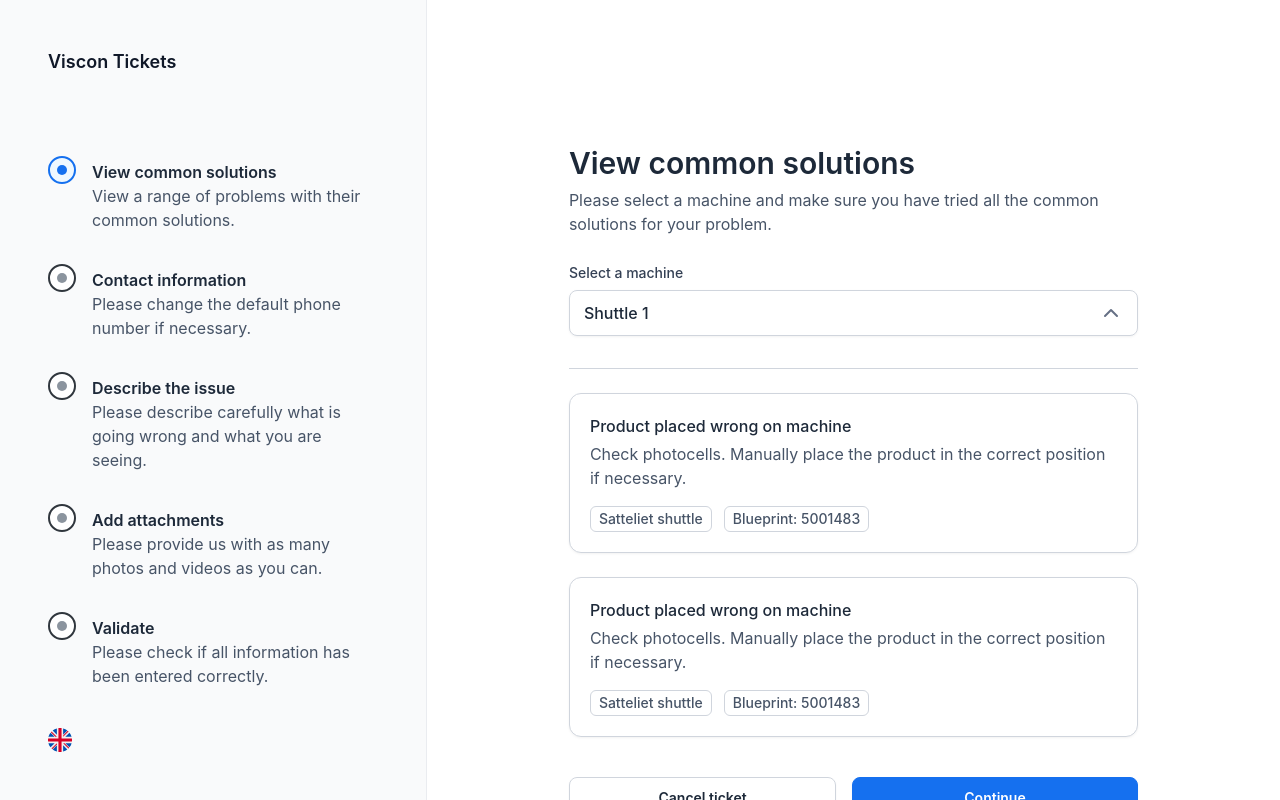
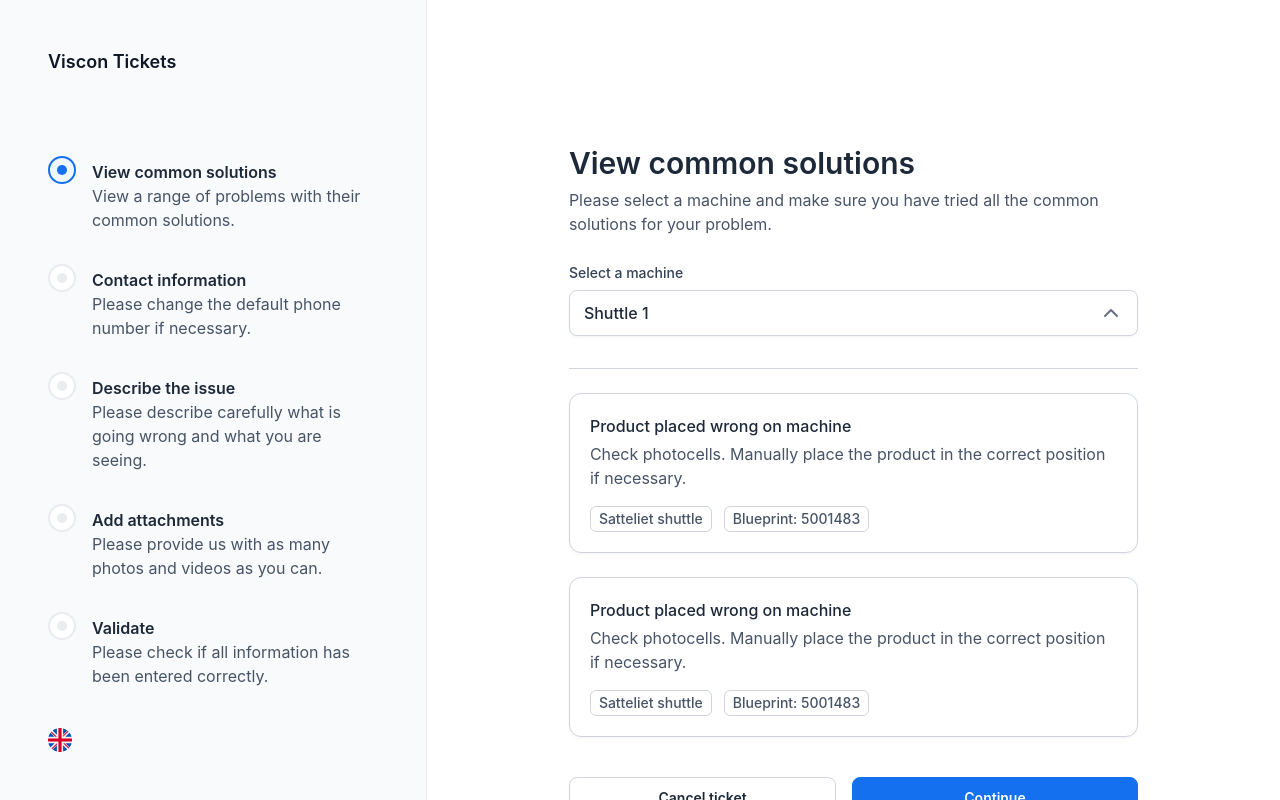
Before and after one commit to lucasprins/viscon-tickets, a React (Create React App) app: page /knowledgebase/create-ticket in a window 1280 px wide. Built offline with nearby package versions, Linux system fonts and the light colour scheme.

Commit message:
Update: create-ticket form

```diff
--- a/src/components/Input/InputField.tsx
+++ b/src/components/Input/InputField.tsx
@@ -31,9 +31,9 @@ export function InputField({
   let borderStyling = "";
 
   if(error) {
-    borderStyling = "border-error-500 focus:outline outline-2 outline-primary-300 dark:outline-error-600";
+    borderStyling = "border-error-500 focus:outline outline-2 outline-error-600";
   } else {
-    borderStyling = "border-gray-300 dark:border-dark-500 focus:outline outline-2 outline-primary-300 dark:outline-primary-600";
+    borderStyling = "border-gray-300 dark:border-dark-500 focus:outline outline-2 outline-primary-500 dark:outline-primary-600";
   }
 
   switch (style) {
@@ -55,7 +55,7 @@ export function InputField({
             placeholder={placeholder}
             id={id}
             name={name}
-            className={`${inputStyling} ${borderStyling} cursor-not-allowed text-gray-500 w-full bg-gray-100 border rounded-lg placeholder:text-gray-500 px-3.5 py-2.5 text-md font-normal dark:bg-dark-700 dark:text-gray-200 opacity-40`}
+            className={`${inputStyling} ${borderStyling} cursor-not-allowed text-gray-500 w-full bg-gray-100 border rounded-lg placeholder:text-gray-500 px-3.5 py-2.5 text-md font-normal dark:bg-dark-700 dark:text-gray-200 opacity-50 dark:opacity-40`}
           ></Field>
         </div>
       ) : (
--- a/src/components/Progress/ProgressStep.tsx
+++ b/src/components/Progress/ProgressStep.tsx
@@ -34,8 +34,8 @@ export function ProgressStep({ title, subtitle, status, connector }: ProgressSte
       break;
     case "incomplete":
       progressStepIcon = (
-        <div className="flex bg-white rounded-full w-7 h-7 items-center justify-center border-2 border-dark-500 dark:bg-dark-800">
-          <div className="bg-dark-400 w-2.5 h-2.5 rounded-full"></div>
+        <div className="flex bg-white rounded-full w-7 h-7 items-center justify-center border-2 border-gray-200 dark:border-dark-500 dark:bg-dark-800">
+          <div className="bg-gray-200 dark:bg-dark-400 w-2.5 h-2.5 rounded-full"></div>
         </div>
       );
       break;
```
